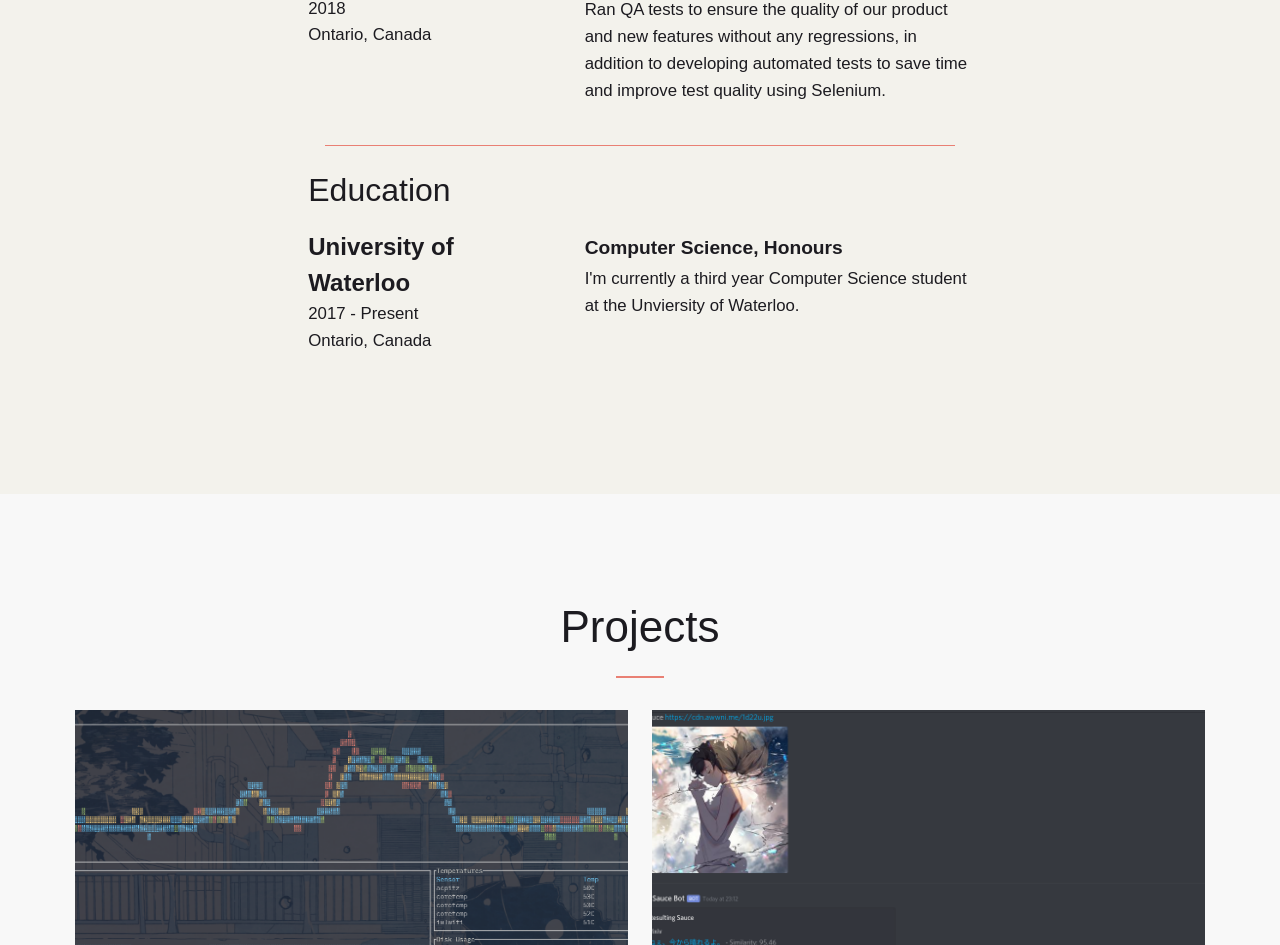
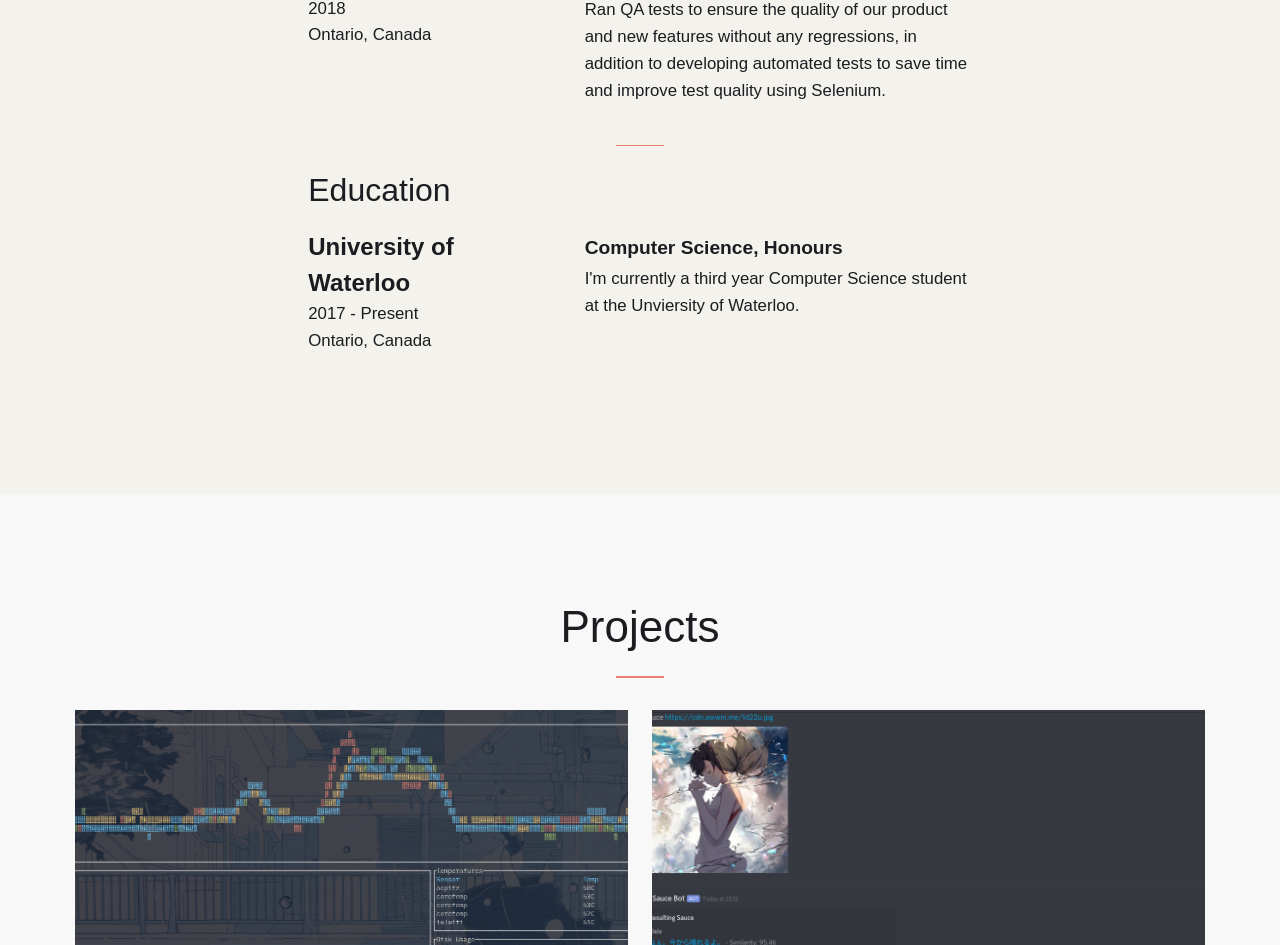
Before and after one commit to ClementTsang/clementtsang.github.io, a Vue app: page / in a window 1280 px wide. Shown: the part 1854-2799 px from the top of the page. Built offline with nearby package versions, Linux system fonts and the light colour scheme.

Commit message:
Fix divider size.

```diff
--- a/src/App.vue
+++ b/src/App.vue
@@ -191,6 +191,7 @@ hr.is-divider {
   margin: 2em auto;
   margin-top: 1em;
   padding: 0;
+  width: 3em;
 }
 
 hr.is-thin-divider {
@@ -201,7 +202,7 @@ hr.is-thin-divider {
   margin: 1.5em auto;
   margin-top: 0.5em;
   padding: 0;
-  width: 95%;
+  width: 3em;
 }
 
 .title {
@@ -236,8 +237,4 @@ a:visited {
 a:hover {
   color: var(--accent-3);
 }
-
-.is-divider {
-  width: 3em;
-}
 </style>
```
